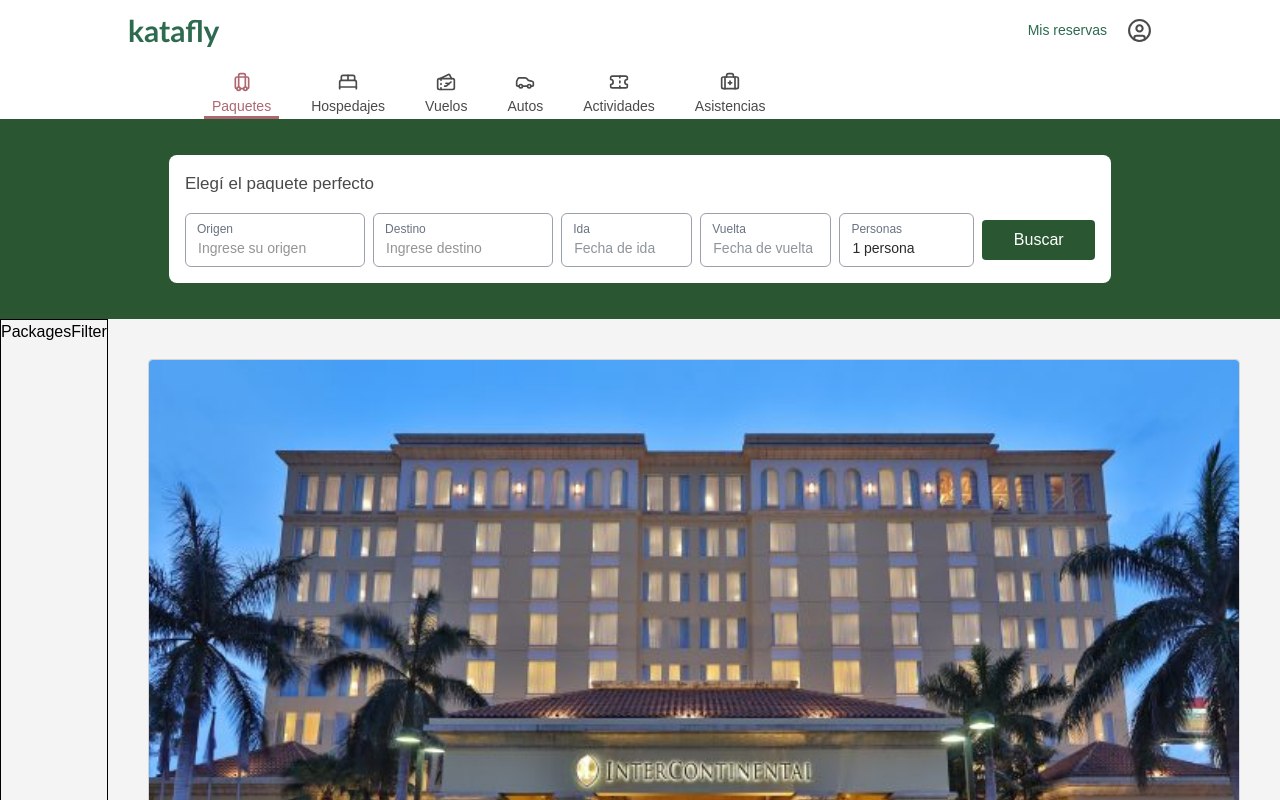
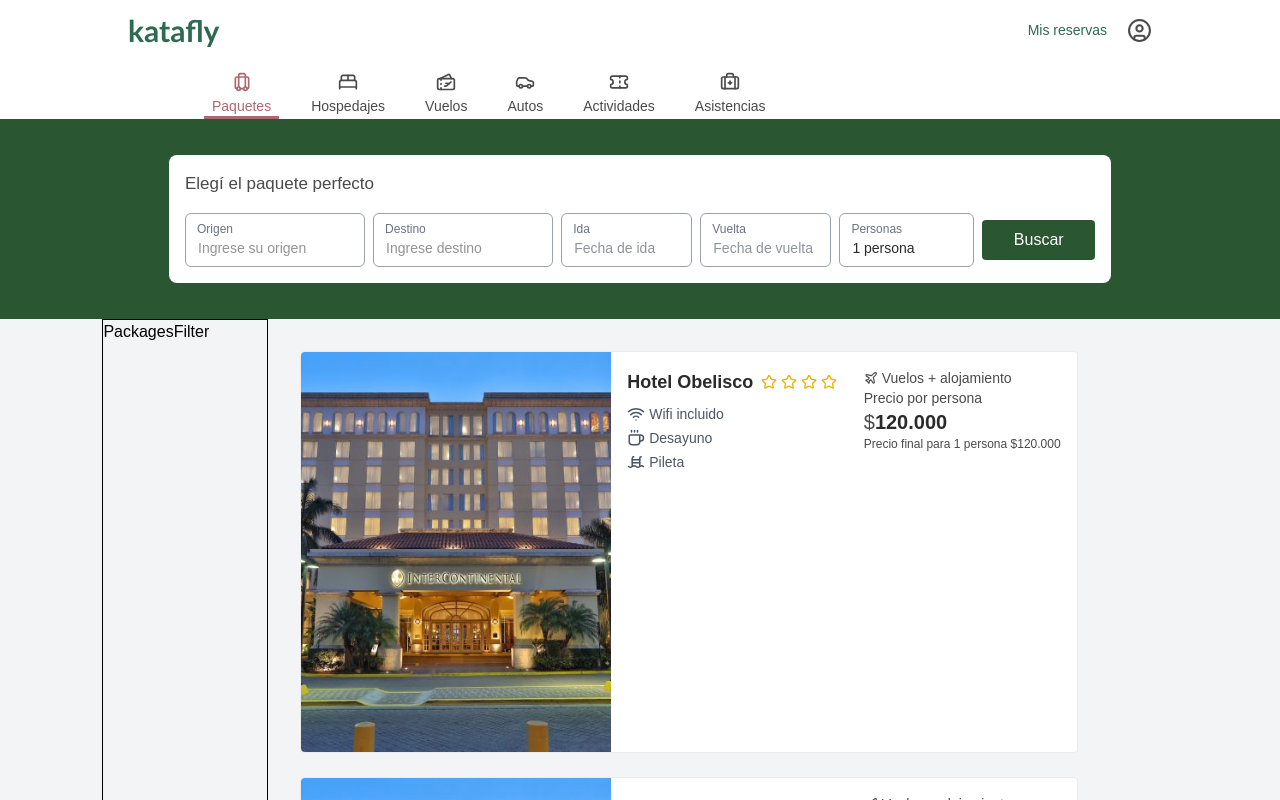
Before and after one commit to EnzoMasotta/proyectoIntegradorReact, a React (Vite) app: page /paquetes/resultados in a window 1280 px wide. Shown: the top 800 px of the page. Built offline with nearby package versions, Linux system fonts and the light colour scheme.

Commit message:
Retoques en cards resultados

```diff
--- a/package.json
+++ b/package.json
@@ -19,6 +19,7 @@
     "react-dom": "^19.0.0",
     "react-hot-toast": "^2.5.2",
     "react-router-dom": "^7.5.0",
+    "slugify": "^1.6.6",
     "tailwindcss": "^4.1.5"
   },
   "devDependencies": {
--- a/src/App.jsx
+++ b/src/App.jsx
@@ -6,6 +6,7 @@
 import { Footer } from "./components/Footer";
 import { PackagesPage } from "./pages/PackagesPage";
 import { PackagesPageResults } from "./pages/PackagesPageResults";
+import { PackagesDetails } from "./pages/PackagesDetails";
 
 function App() {
   return (
@@ -16,6 +17,10 @@
         <Route path="/" element={<PackagesPage />} />
         <Route path="/paquetes" element={<PackagesPage />} />
         <Route path="/paquetes/resultados" element={<PackagesPageResults />} />
+        <Route
+          path="/paquetes/resultados/detalles/:nombre"
+          element={<PackagesDetails />}
+        />
         <Route path="/reservas" element={<h1>Aca vas a ver las reservas</h1>} />
         <Route path="/actividades" element={<h1>No hay nada gato</h1>} />
       </Routes>
--- a/src/components/Newsletter.jsx
+++ b/src/components/Newsletter.jsx
@@ -3,7 +3,7 @@
 
 export function Newsletter() {
   return (
-    <section className="flex flex-col items-center justify-center mt-4 gap-6 md:gap-4 py-3 bg-[#f4f4f4]">
+    <section className="flex flex-col items-center justify-center mt-4 gap-6 md:gap-4 py-3 bg-[#f2f4f5]">
       <h1 className="text-xl text-center px-[3%] text-[#4a4a4a]">
         Suscribíte a nuestro Newsletter y recibí ofertas exclusivas
       </h1>
--- a/src/components/PackagesFilter.jsx
+++ b/src/components/PackagesFilter.jsx
@@ -1,5 +1,5 @@
 import React from "react";
 
 export function PackagesFilter() {
-  return <div className="border-1">PackagesFilter</div>;
+  return <div className="border-1 flex w-50">PackagesFilter</div>;
 }
--- a/src/components/PackagesResults.jsx
+++ b/src/components/PackagesResults.jsx
@@ -1,5 +1,8 @@
 import React from "react";
-import { Star, Plane } from "lucide-react";
+import { Star, Plane, Info } from "lucide-react";
+import { useState } from "react";
+import { NavLink } from "react-router-dom";
+import slugify from "slugify";
 
 export function PackagesResults({ results, iconMap, personas }) {
   if (results.length === 0) {
@@ -11,21 +14,25 @@
   }
 
   return (
-    <section className=" w-full flex flex-col p-10 gap-2">
+    <section className=" w-full flex flex-col p-[8%] md:p-[3%] lg:pr-25 gap-6">
       {results.map((pkg) => (
-        <div
+        <NavLink
+          to={`/paquetes/resultados/detalles/${slugify(pkg.title, {
+            lower: true,
+            strict: true,
+          })}`}
           key={pkg.id || `${pkg.title}-${pkg.province}-${pkg.country}`}
-          className="bg-white w-full border-[#d3d3d3] border rounded flex flex-col "
+          className="bg-white w-full border-[#ececec] border hover:border-[#ad6771] transition-all duration-300 rounded flex flex-col md:flex-row md:justify-between cursor-pointer"
         >
           <img
             /*pkg.image pkg.title */
             src="/HotelPrueba.jpg"
             alt={pkg.title}
-            className="w-auto h-auto object-cover rounded-t"
+            className="w-auto h-50 md:h-85 md:w-70 lg:h-100 lg:w-[40%] object-cover rounded-t md:rounded-l md:rounded-r-none"
           />
 
-          <section className="p-2">
-            <div>
+          <section className="p-4 md:flex md:flex-1 md:justify-between">
+            <div className="">
               <div className="flex items-center gap-2 flex-wrap">
                 <h2 className="text-lg font-semibold text-[#2a2a2a]">
                   {pkg.title}
@@ -38,14 +45,17 @@
               </div>
 
               {pkg.services?.length > 0 && (
-                <div className="flex gap-3 text-gray-600 text-sm">
+                <div
+                  className="flex gap-3 text-gray-600 text-sm mb-1 md:mt-2 md:flex-col md:gap-1
+                 "
+                >
                   {pkg.services.map((serv) => {
                     const IconComponent = iconMap[serv]?.icon;
                     const label = iconMap[serv]?.label;
 
                     return (
                       IconComponent && (
-                        <div key={serv} className="flex items-center gap-1">
+                        <div key={serv} className="flex items-center gap-1 ">
                           <IconComponent size={18} />
                           <span className="hidden md:flex">{label}</span>
                         </div>
@@ -56,8 +66,9 @@
               )}
             </div>
 
-            <span className="flex items-center gap-1 text-[#4a4a4a]">
-              <Plane size={16} />
+            <div className="">
+              <span className="flex items-center gap-1 text-sm text-[#4a4a4a] border-t-1 md:border-t-0 border-[#ececec]">
+                <Plane size={14} />
                 <p>Vuelos + alojamiento</p>
               </span>
 
@@ -65,14 +76,14 @@
                 <div>
                   <p className="text-sm text-[#4a4a4a] flex flex-col">
                     Precio por persona{" "}
-                  <span className="text-xl">
+                    <span className="text-xl ">
                       $
                       <span className="font-bold text-[#2a2a2a]">
                         {pkg.price.toLocaleString("es-AR")}
                       </span>
                     </span>
                   </p>
-                <p className="text-md  text-[#4a4a4a]">
+                  <p className="text-xs text-[#4a4a4a]">
                     Precio final para {personas}{" "}
                     {personas === 1 ? "persona" : "personas"} $
                     {(pkg.price * personas).toLocaleString("es-AR")}
@@ -81,8 +92,9 @@
               ) : (
                 <p className="text-sm text-red-500">Precio no disponible</p>
               )}
+            </div>
           </section>
-        </div>
+        </NavLink>
       ))}
     </section>
   );
--- /dev/null
+++ b/src/pages/PackagesDetails.jsx
@@ -0,0 +1,47 @@
+import { useParams, useNavigate } from "react-router-dom";
+import { useEffect } from "react";
+import packages from "../data/packages.json";
+import slugify from "slugify";
+
+export function PackagesDetails() {
+  const { nombre } = useParams();
+  const navigate = useNavigate();
+
+  const allPackages = [];
+
+  for (const pais in packages) {
+    const provincias = packages[pais];
+    for (const provincia in provincias) {
+      const packagesProvincia = provincias[provincia];
+      packagesProvincia.forEach((hotel) => {
+        allPackages.push({
+          ...hotel,
+          country: pais,
+          province: provincia,
+        });
+      });
+    }
+  }
+
+  const pkg = allPackages.find(
+    (p) => slugify(p.title, { lower: true, strict: true }) === nombre
+  );
+
+  useEffect(() => {
+    if (!pkg) {
+      navigate("/", { replace: true });
+    }
+  }, [pkg, navigate]);
+
+  if (!pkg) return null;
+
+  return (
+    <main className="">
+      <section className="p-5">
+        <h1 className="text-2xl font-normal mb-4 text-[#4a4a4a]">
+          {pkg.title}
+        </h1>
+      </section>
+    </main>
+  );
+}
--- a/src/pages/PackagesPageResults.jsx
+++ b/src/pages/PackagesPageResults.jsx
@@ -92,7 +92,7 @@
         />
       </section>
 
-      <div className="bg-[#f4f4f4] flex flex-col lg:flex-row justify-between">
+      <div className="bg-[#f2f4f5] md:px-[3%] lg:px-[8%] flex flex-col lg:flex-row">
         <PackagesFilter />
 
         <PackagesResults
```
Also changed, not shown: 1 other file (tests, documents, lock files or other folders). Lines whose indentation alone changed are shown as unchanged.
